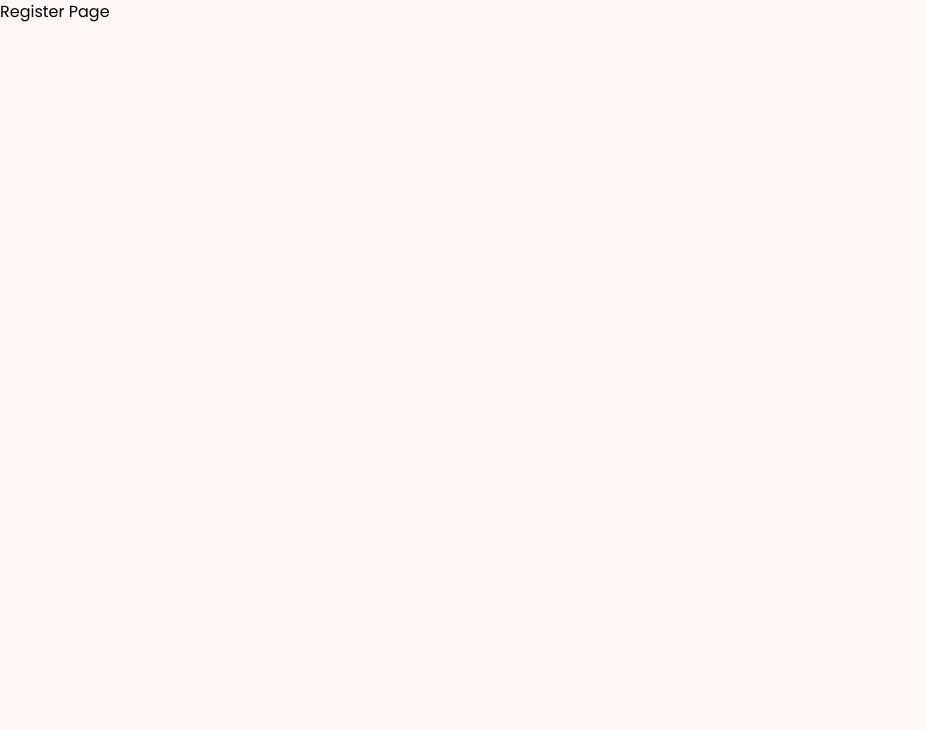
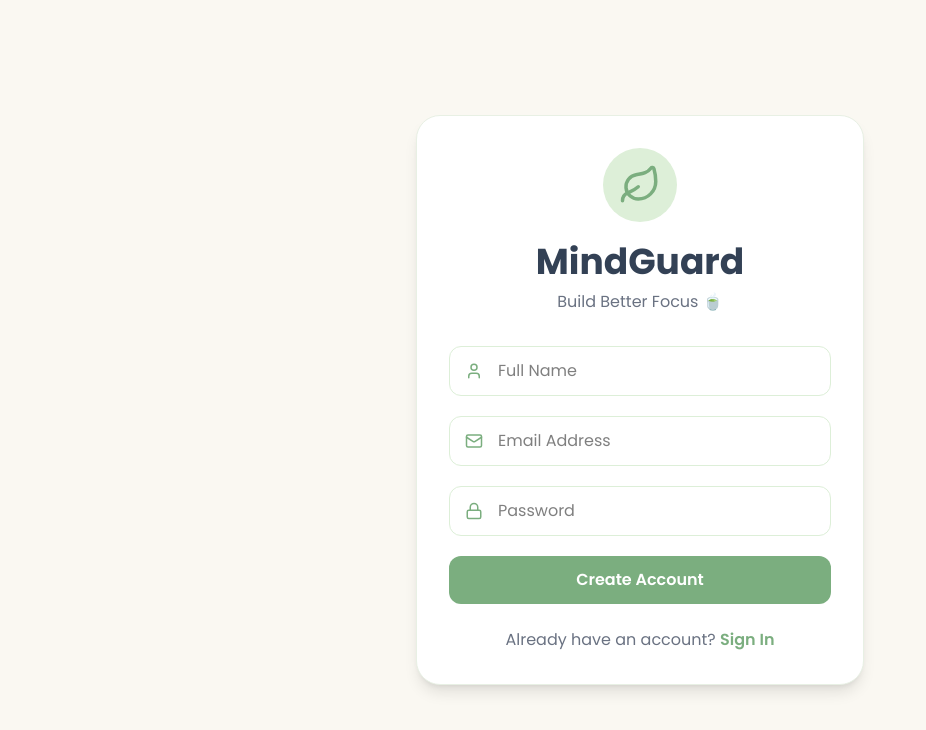
Before and after one commit to shehwarm/MindGuard, a React app in the folder frontend/: page /register in a window 1280 px wide. Shown: the top 730 px of the page, without its empty margins (0-926 px from the left). Built offline with nearby package versions, Linux system fonts and the light colour scheme; the HTML template or start-up script is replaced by a standard one.

Commit message:
feat: add AuthCard, InputField, Logo, and PrimaryButton components; update Login and Register pages to use new components

```diff
--- /dev/null
+++ b/frontend/src/components/AuthCard.jsx
@@ -0,0 +1,20 @@
+function AuthCard({ children }) {
+  return (
+    <div
+      className="
+      w-full
+      max-w-md
+      bg-white
+      rounded-3xl
+      shadow-lg
+      border
+      border-[#E8F0E4]
+      p-8
+      "
+    >
+      {children}
+    </div>
+  );
+}
+
+export default AuthCard;
--- /dev/null
+++ b/frontend/src/components/InputField.jsx
@@ -0,0 +1,42 @@
+function InputField({
+  icon: Icon,
+  type,
+  name,
+  placeholder,
+  value,
+  onChange,
+}) {
+  return (
+    <div className="relative">
+
+      <Icon
+        size={18}
+        className="absolute left-4 top-4 text-[#7BAE7F]"
+      />
+
+      <input
+        type={type}
+        name={name}
+        placeholder={placeholder}
+        value={value}
+        onChange={onChange}
+        className="
+        w-full
+        border
+        border-[#DDEFD8]
+        rounded-xl
+        py-3
+        pl-12
+        pr-4
+        outline-none
+        focus:ring-2
+        focus:ring-[#A8C3A0]
+        focus:border-[#7BAE7F]
+        "
+      />
+
+    </div>
+  );
+}
+
+export default InputField;
--- /dev/null
+++ b/frontend/src/components/Logo.jsx
@@ -0,0 +1,23 @@
+import { Leaf } from "lucide-react";
+
+function Logo() {
+  return (
+    <div className="flex flex-col items-center">
+
+      <div className="bg-[#DDEFD8] p-4 rounded-full">
+        <Leaf size={42} className="text-[#7BAE7F]" />
+      </div>
+
+      <h1 className="text-4xl font-bold text-[#334155] mt-5">
+        MindGuard
+      </h1>
+
+      <p className="text-gray-500 mt-2">
+        Build Better Focus 🍵
+      </p>
+
+    </div>
+  );
+}
+
+export default Logo;
--- /dev/null
+++ b/frontend/src/components/PrimaryButton.jsx
@@ -0,0 +1,25 @@
+function PrimaryButton({ text, loading }) {
+  return (
+    <button
+      type="submit"
+      disabled={loading}
+      className="
+      w-full
+      bg-[#7BAE7F]
+      hover:bg-[#5E8F63]
+      text-white
+      py-3
+      rounded-xl
+      font-semibold
+      transition-all
+      duration-300
+      hover:scale-105
+      disabled:opacity-70
+      "
+    >
+      {loading ? "Please wait..." : text}
+    </button>
+  );
+}
+
+export default PrimaryButton;
--- a/frontend/src/pages/Login.jsx
+++ b/frontend/src/pages/Login.jsx
@@ -1,7 +1,13 @@
 import { useState } from "react";
-import { useNavigate, Link } from "react-router-dom";
-import { ShieldCheck, Mail, Lock } from "lucide-react";
+import { Link, useNavigate } from "react-router-dom";
+import { Mail, Lock } from "lucide-react";
+
 import api from "../services/api";
+
+import Logo from "../components/Logo";
+import AuthCard from "../components/AuthCard";
+import InputField from "../components/InputField";
+import PrimaryButton from "../components/PrimaryButton";
 
 function Login() {
   const navigate = useNavigate();
@@ -11,20 +17,20 @@ function Login() {
     password: "",
   });
 
-  const [loading, setLoading] = useState(false);
+  const [loading, setLoading] =useState(false);
 
   const handleChange = (e) => {
-    setFormData({
-      ...formData,
+    setFormData((prev) => ({
+      ...prev,
       [e.target.name]: e.target.value,
-    });
+    }));
   };
 
   const handleSubmit = async (e) => {
     e.preventDefault();
 
     if (!formData.email || !formData.password) {
-      alert("Please fill all fields");
+      alert("Please fill all fields.");
       return;
     }
 
@@ -36,11 +42,10 @@ function Login() {
       localStorage.setItem("token", response.data.token);
 
       navigate("/dashboard");
+
     } catch (error) {
-      console.error(error);
-
       alert(
-        error.response?.data?.message || "Invalid email or password."
+        error.response?.data?.message || "Login failed."
       );
     } finally {
       setLoading(false);
@@ -48,89 +53,53 @@ function Login() {
   };
 
   return (
-    <div className="min-h-screen bg-[#FFF7F5] flex items-center justify-center px-6">
+    <div className="min-h-screen bg-[#FAF8F2] flex items-center justify-center px-6">
 
-      <div className="w-full max-w-md bg-white rounded-3xl shadow-xl p-8">
+      <AuthCard>
 
-        <div className="flex justify-center">
-          <div className="bg-pink-100 p-4 rounded-full">
-            <ShieldCheck
-              size={42}
-              className="text-[#FF6B9A]"
-            />
-          </div>
-        </div>
-
-        <h1 className="text-4xl font-bold text-center text-[#2D3748] mt-5">
-          MindGuard
-        </h1>
-
-        <p className="text-center text-gray-500 mt-2">
-          Welcome back 👋
-        </p>
+        <Logo />
 
         <form
           onSubmit={handleSubmit}
-          className="mt-8 space-y-5"
+          className="space-y-5 mt-8"
         >
 
-          <div className="relative">
-
-            <Mail
-              size={18}
-              className="absolute left-4 top-4 text-pink-400"
-            />
-
-            <input
+          <InputField
+            icon={Mail}
             type="email"
             name="email"
             placeholder="Email Address"
             value={formData.email}
             onChange={handleChange}
-              className="w-full border border-pink-200 rounded-xl py-3 pl-12 pr-4 outline-none focus:border-[#FF6B9A] focus:ring-2 focus:ring-pink-200"
           />
 
-          </div>
-
-          <div className="relative">
-
-            <Lock
-              size={18}
-              className="absolute left-4 top-4 text-pink-400"
-            />
-
-            <input
+          <InputField
+            icon={Lock}
             type="password"
             name="password"
             placeholder="Password"
             value={formData.password}
             onChange={handleChange}
-              className="w-full border border-pink-200 rounded-xl py-3 pl-12 pr-4 outline-none focus:border-[#FF6B9A] focus:ring-2 focus:ring-pink-200"
           />
 
-          </div>
-
-          <button
-            type="submit"
-            disabled={loading}
-            className="w-full bg-[#FF6B9A] hover:bg-pink-600 text-white py-3 rounded-xl font-semibold transition duration-300 hover:scale-[1.02] disabled:opacity-70"
-          >
-            {loading ? "Logging in..." : "Login"}
-          </button>
+          <PrimaryButton
+            text="Sign In"
+            loading={loading}
+          />
 
         </form>
 
-        <p className="text-center text-gray-500 mt-6">
+        <p className="text-center mt-6 text-gray-500">
           Don't have an account?{" "}
           <Link
             to="/register"
-            className="text-[#8B5CF6] font-semibold hover:underline"
+            className="text-[#7BAE7F] font-semibold hover:underline"
           >
             Register
           </Link>
         </p>
 
-      </div>
+      </AuthCard>
 
     </div>
   );
--- a/frontend/src/pages/Register.jsx
+++ b/frontend/src/pages/Register.jsx
@@ -1,5 +1,118 @@
+import { useState } from "react";
+import { Link, useNavigate } from "react-router-dom";
+import { User, Mail, Lock } from "lucide-react";
+
+import api from "../services/api";
+
+import Logo from "../components/Logo";
+import AuthCard from "../components/AuthCard";
+import InputField from "../components/InputField";
+import PrimaryButton from "../components/PrimaryButton";
+
 function Register() {
-  return <h1>Register Page</h1>;
+  const navigate = useNavigate();
+
+  const [formData, setFormData] = useState({
+    name: "",
+    email: "",
+    password: "",
+  });
+
+  const [loading, setLoading] = useState(false);
+
+  const handleChange = (e) => {
+    setFormData((prev) => ({
+      ...prev,
+      [e.target.name]: e.target.value,
+    }));
+  };
+
+  const handleSubmit = async (e) => {
+    e.preventDefault();
+
+    if (!formData.name || !formData.email || !formData.password) {
+      alert("Please fill all fields.");
+      return;
+    }
+
+    try {
+      setLoading(true);
+
+      await api.post("/auth/register", formData);
+
+      alert("Account created successfully!");
+
+      navigate("/login");
+
+    } catch (error) {
+      alert(
+        error.response?.data?.message || "Registration failed."
+      );
+    } finally {
+      setLoading(false);
+    }
+  };
+
+  return (
+    <div className="min-h-screen bg-[#FAF8F2] flex items-center justify-center px-6">
+
+      <AuthCard>
+
+        <Logo />
+
+        <form
+          onSubmit={handleSubmit}
+          className="space-y-5 mt-8"
+        >
+
+          <InputField
+            icon={User}
+            type="text"
+            name="name"
+            placeholder="Full Name"
+            value={formData.name}
+            onChange={handleChange}
+          />
+
+          <InputField
+            icon={Mail}
+            type="email"
+            name="email"
+            placeholder="Email Address"
+            value={formData.email}
+            onChange={handleChange}
+          />
+
+          <InputField
+            icon={Lock}
+            type="password"
+            name="password"
+            placeholder="Password"
+            value={formData.password}
+            onChange={handleChange}
+          />
+
+          <PrimaryButton
+            text="Create Account"
+            loading={loading}
+          />
+
+        </form>
+
+        <p className="text-center mt-6 text-gray-500">
+          Already have an account?{" "}
+          <Link
+            to="/login"
+            className="text-[#7BAE7F] font-semibold hover:underline"
+          >
+            Sign In
+          </Link>
+        </p>
+
+      </AuthCard>
+
+    </div>
+  );
 }
 
 export default Register;
```
Lines whose indentation alone changed are shown as unchanged.
